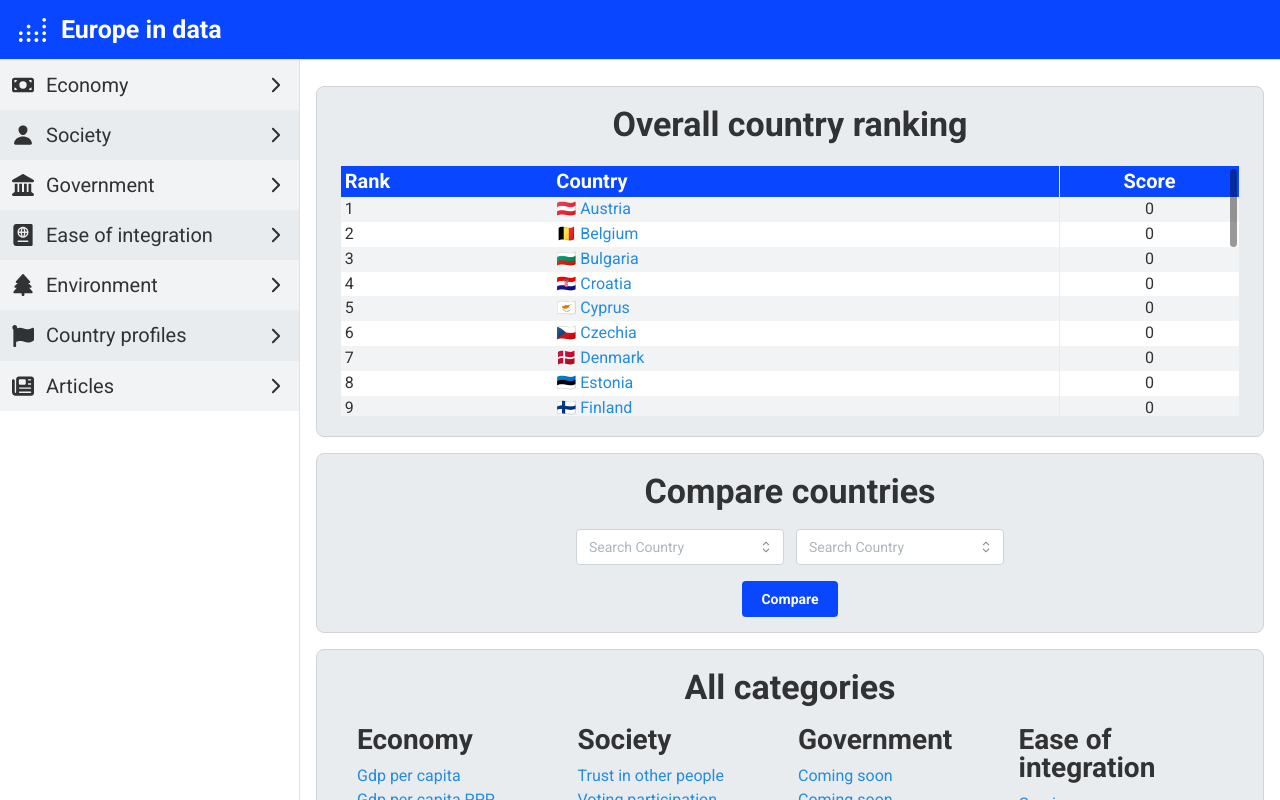
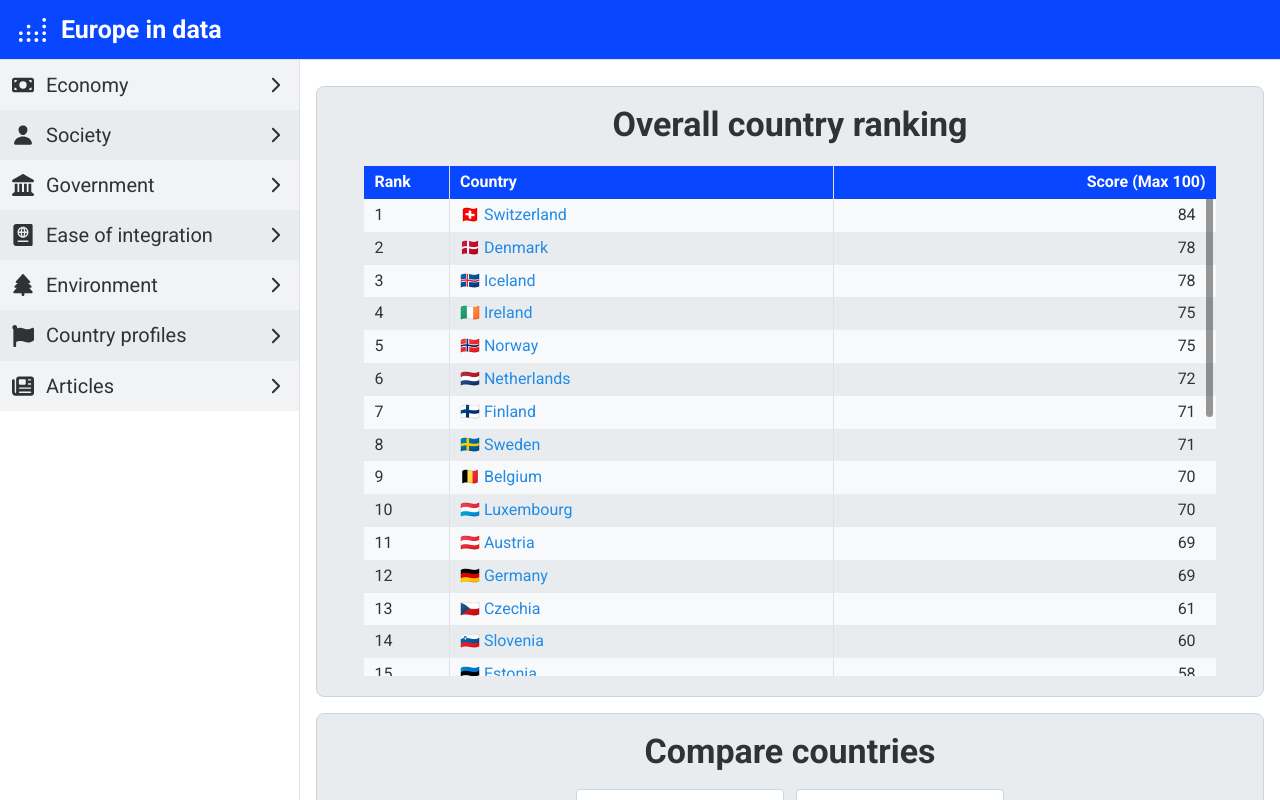
Before and after one commit to smravec/europe-in-data, a Next.js app: page / in a window 1280 px wide. Shown: the top 800 px of the page. Built offline with nearby package versions, Linux system fonts and the light colour scheme.

Commit message:
Overall score

```diff
--- a/app/components/leaderboard.js
+++ b/app/components/leaderboard.js
@@ -120,7 +120,7 @@ export default function Leaderboard(props){
 
     return(
 
-        <ScrollArea h={height} type='always'>
+        <ScrollArea h={height} type='always' w={"100%"}>
         <Table
         striped
         withRowBorders={false}
--- a/app/components/own-score.js
+++ b/app/components/own-score.js
@@ -1,13 +1,14 @@
 'use client'
 
 import Leaderboard from "./leaderboard"
-import {EconomyScoreFormula} from "../lib/score-formulas"
+import {EconomyScoreFormula, SocietyScoreFormula} from "../lib/score-formulas"
 
 import CountryData from "../../country-data/country-data.json"
 
 export default function OwnScore(props){
     const Order =  props.Order
     const Category = props.Category
+    const Captions = props.Captions
 
     const Units =  ""
     let data = {
@@ -25,6 +26,12 @@ export default function OwnScore(props){
             if(category == "Economy"){
                 data_to_return.push([1,CountryData[country]["Icon"] + " " + country, EconomyScoreFormula(country)])
             }
+            else if(category == "Society"){
+                data_to_return.push([1,CountryData[country]["Icon"] + " " + country, SocietyScoreFormula(country)])
+            }
+            else if(category == "Overall"){
+                data_to_return.push([1,CountryData[country]["Icon"] + " " + country, (Math.ceil((SocietyScoreFormula(country) / 2) + (EconomyScoreFormula(country) / 2)))])
+            }
         });
 
         return data_to_return
@@ -33,6 +40,6 @@ export default function OwnScore(props){
     data.body = getData(Category)
 
     return(
-            <Leaderboard height={510} data={data} caption={"Based on economy indicators"} />
+            <Leaderboard height={510} data={data} caption={Captions} />
     )
 }
--- a/app/economy/page.tsx
+++ b/app/economy/page.tsx
@@ -10,7 +10,7 @@ export default function Economy(){
 
     return(
         <>
-        <OwnScore Category={"Economy"} Order={"biggest"}/>
+        <OwnScore Category={"Economy"} Order={"biggest"} Captions={"Based on economy indicators"}/>
         <Flex
         bg={theme.colors.gray[2]}
         direction={"column"}
--- a/app/page.tsx
+++ b/app/page.tsx
@@ -10,6 +10,7 @@ const EuropeMap = dynamic(() => import("./components/europe-map"), { ssr: false
 
 import { countries } from './lib/country-names';
 import SelectBox from './components/select-box';
+import OwnScore from './components/own-score';
 
 export default function Home(){
     const theme = useMantineTheme();
@@ -36,6 +37,8 @@ export default function Home(){
                 pb={"20px"}
                 style={{borderRadius: "8px"}}
                 bd={"1px solid"  + theme.colors.gray[4]}
+                pr={"5%"}
+                pl={"5%"}
             >
                 <Title fz={{ base:"28px", xs:"34px"}} ta={"center"}  >
                     Overall country ranking
@@ -43,54 +46,8 @@ export default function Home(){
 
                 <Space h={"lg"}/>
 
-                <ScrollArea h={250} type='always' w={"95%"}>
-                <Flex>
-                    <Flex
-                    w={"80%"}
-                    miw={"fit-content"}
-                    >
-                        <Flex
-                            direction={"column"}
-                            align={"center"}
-                            w={"30%"}
-                        >
-                            <Text pl={"4px"}  bg={"main"} fw={"600"} c={"white"} fz={"20px"} w={"100%"}>Rank</Text>
-                            {countries.map((item, index)=>(
-                                (index % 2 == 0)
-                                ? <Text pl={"4px"} w={"100%"} bg={theme.colors.gray[1]} key={index}>{index + 1}</Text> :
-                                <Text pl={"4px"} w={"100%"} bg={"white"} key={index}>{index + 1}</Text>
-                            ))}
-                        </Flex>
+                <OwnScore Category={"Overall"} Order={"biggest"} Captions={"Based on society and economy indicators"} />
 
-                        <Flex
-                            direction={"column"}
-                            w={"69.9%"}
-                        >
-                            <Text bg={"main"} fw={"600"} c={"white"} fz={"20px"} w={"100%"}>Country</Text>
-                            {countries.map((item, index)=>(
-                                (index % 2 == 0)
-                                ? <Anchor w={"100%"} bg={theme.colors.gray[1]} key={index}>{item}</Anchor> :
-                                <Anchor w={"100%"} bg={"white"} key={index}>{item}</Anchor>
-                            ))}
-                        </Flex>
-                    </Flex>
-
-                    <Flex
-                    direction={"column"}
-                    align={"flex-end"}
-                    w={"20%"}
-                    miw={"fit-content"}
-                    bg={"yellow"}
-                    >
-                        <Text bg={"main"} fw={"600"} c={"white"} fz={"20px"} w={"100%"} ta={"center"} >Score</Text>
-                        {countries.map((item, index)=>(
-                             (index % 2 == 0)
-                             ? <Text w={"100%"} ta={"center"} bg={theme.colors.gray[1]} key={index}>0</Text> :
-                             <Text w={"100%" } ta={"center"} bg={"white"} key={index}>0</Text>
-                        ))}
-                    </Flex>
-                </Flex>
-                </ScrollArea>
             </Flex>
 
             <Flex
```
Also changed, not shown: app/society/page.tsx (+7 -0 lines), app/lib/score-formulas.js.
